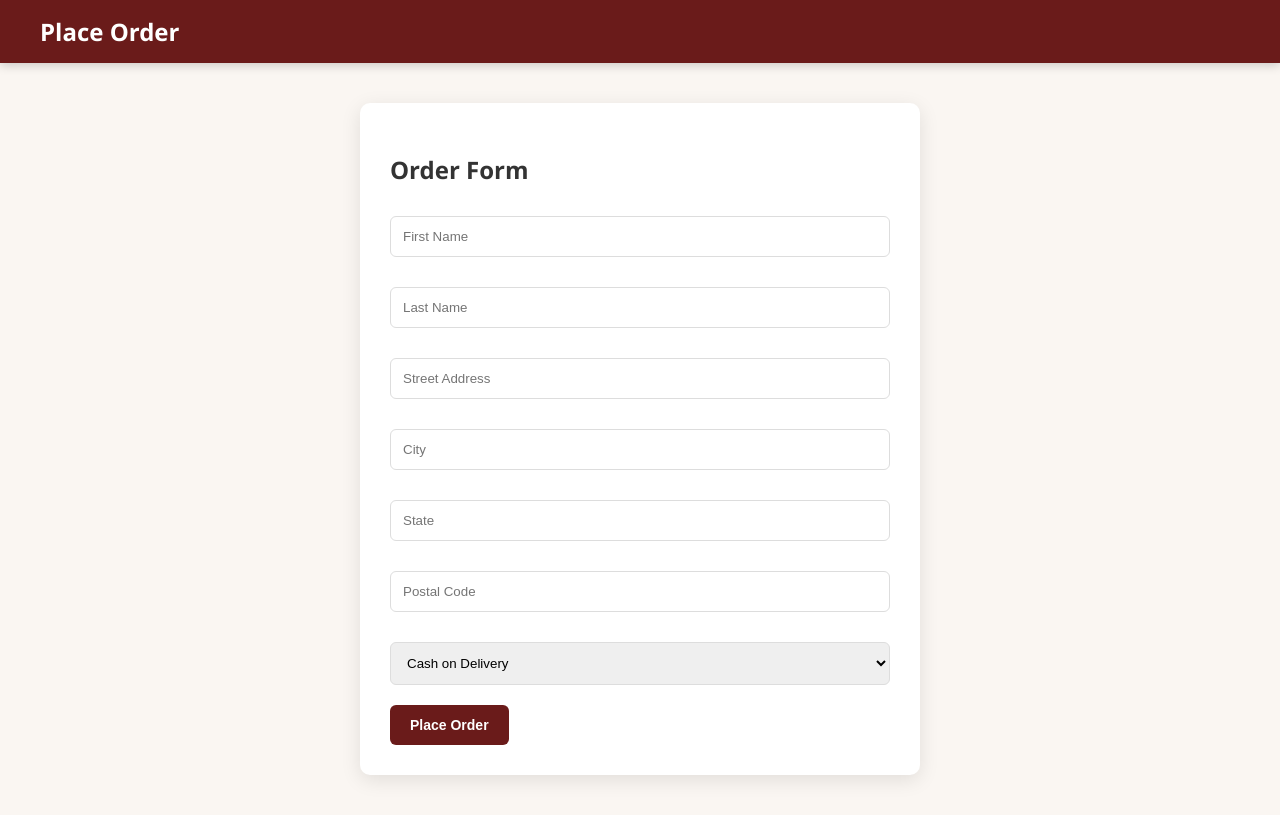
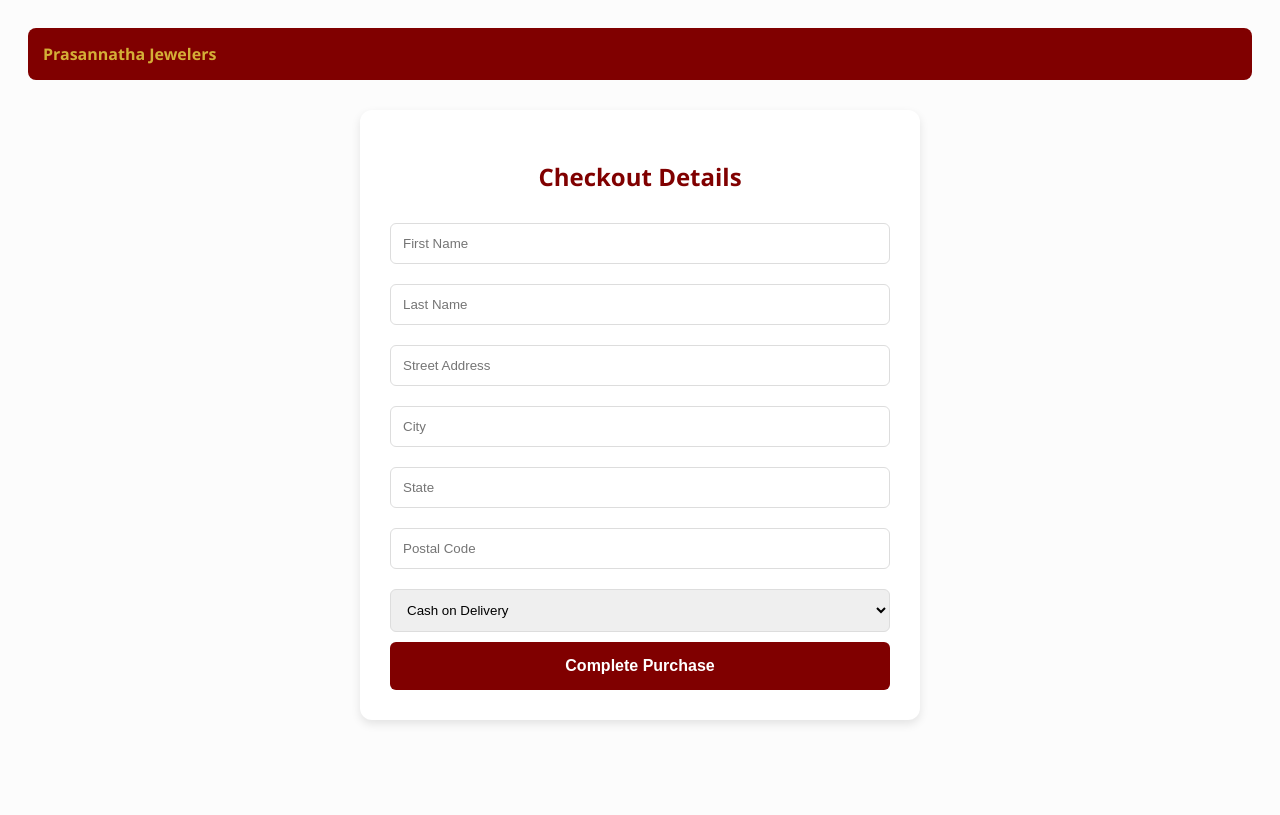
Before and after one commit to prasannathaarepalli/JewelryProject, a Flask app: template templates/order.html in a window 1280 px wide. After the commit the page ends 724 px from the top, so only its background shows below. Run offline with Flask 3, Linux system fonts and the light colour scheme; the template is opened without the code that fills it, so the values that code supplies are empty.

Commit message:
Updated code

```diff
--- a/templates/order.html
+++ b/templates/order.html
@@ -1,33 +1,34 @@
 <!DOCTYPE html>
 <html>
 <head>
-    <title>Order</title>
-    <link rel="stylesheet" href="{{ url_for('static', filename='css/style.css') }}">
+    <title>Place Order | Prasannatha Jewelers</title>
+    <style>
+        body { font-family: 'Segoe UI', sans-serif; background: #fcfcfc; padding: 20px; }
+        .navbar { background: #800000; padding: 15px; color: #D4AF37; margin-bottom: 30px; border-radius: 8px; }
+        .container { max-width: 500px; margin: 0 auto; background: white; padding: 30px; border-radius: 12px; box-shadow: 0 4px 10px rgba(0,0,0,0.1); }
+        h2 { color: #800000; text-align: center; }
+        input, select { width: 100%; padding: 12px; margin: 10px 0; border: 1px solid #ddd; border-radius: 6px; box-sizing: border-box; }
+        button { width: 100%; padding: 15px; background: #800000; color: white; border: none; border-radius: 6px; font-weight: bold; cursor: pointer; font-size: 16px; }
+        button:hover { background: #a00000; }
+    </style>
 </head>
 <body>
-
-<div class="navbar">
-    <h1>Place Order</h1>
-</div>
-
-<div class="container">
-    <div class="card">
-        <h2>Order Form</h2>
+    <div class="navbar"><strong>Prasannatha Jewelers</strong></div>
+    <div class="container">
+        <h2>Checkout Details</h2>
         <form method="POST">
-            <input name="first_name" placeholder="First Name">
-            <input name="last_name" placeholder="Last Name">
-            <input name="street_address" placeholder="Street Address">
-            <input name="city" placeholder="City">
-            <input name="state" placeholder="State">
-            <input name="postal_code" placeholder="Postal Code">
+            <input name="first_name" placeholder="First Name" required>
+            <input name="last_name" placeholder="Last Name" required>
+            <input name="street_address" placeholder="Street Address" required>
+            <input name="city" placeholder="City" required>
+            <input name="state" placeholder="State" required>
+            <input name="postal_code" placeholder="Postal Code" required>
             <select name="payment_method">
                 <option>Cash on Delivery</option>
                 <option>UPI</option>
             </select>
-            <button type="submit">Place Order</button>
+            <button type="submit">Complete Purchase</button>
         </form>
     </div>
-</div>
-
 </body>
 </html>
```
